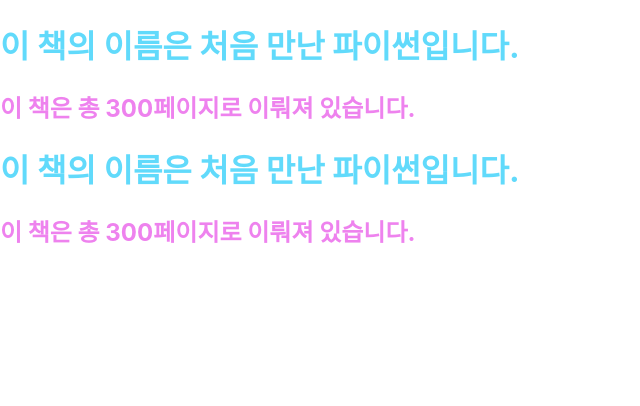
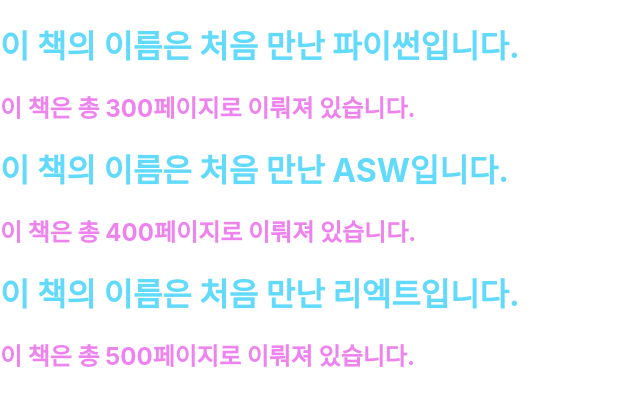
Before and after one commit to kimzehong/ReactProject2024, a React (Create React App) app: page / in a window 1280 px wide. Shown: the top 406 px of the page, without its empty margins (0-640 px from the left). Built offline with nearby package versions, Linux system fonts and the light colour scheme.

Commit message:
react 0829

```diff
--- a/src/ch03/Library.jsx
+++ b/src/ch03/Library.jsx
@@ -5,7 +5,8 @@
     return(
         <div>
             <Book name="처음 만난 파이썬" numOfPage={300}/>
-            <Book name="처음 만난 파이썬" numOfPage={300}/>
+            <Book name="처음 만난 ASW" numOfPage={400}/>
+            <Book name="처음 만난 리엑트" numOfPage={500}/>
         </div>
     )
 }
```
